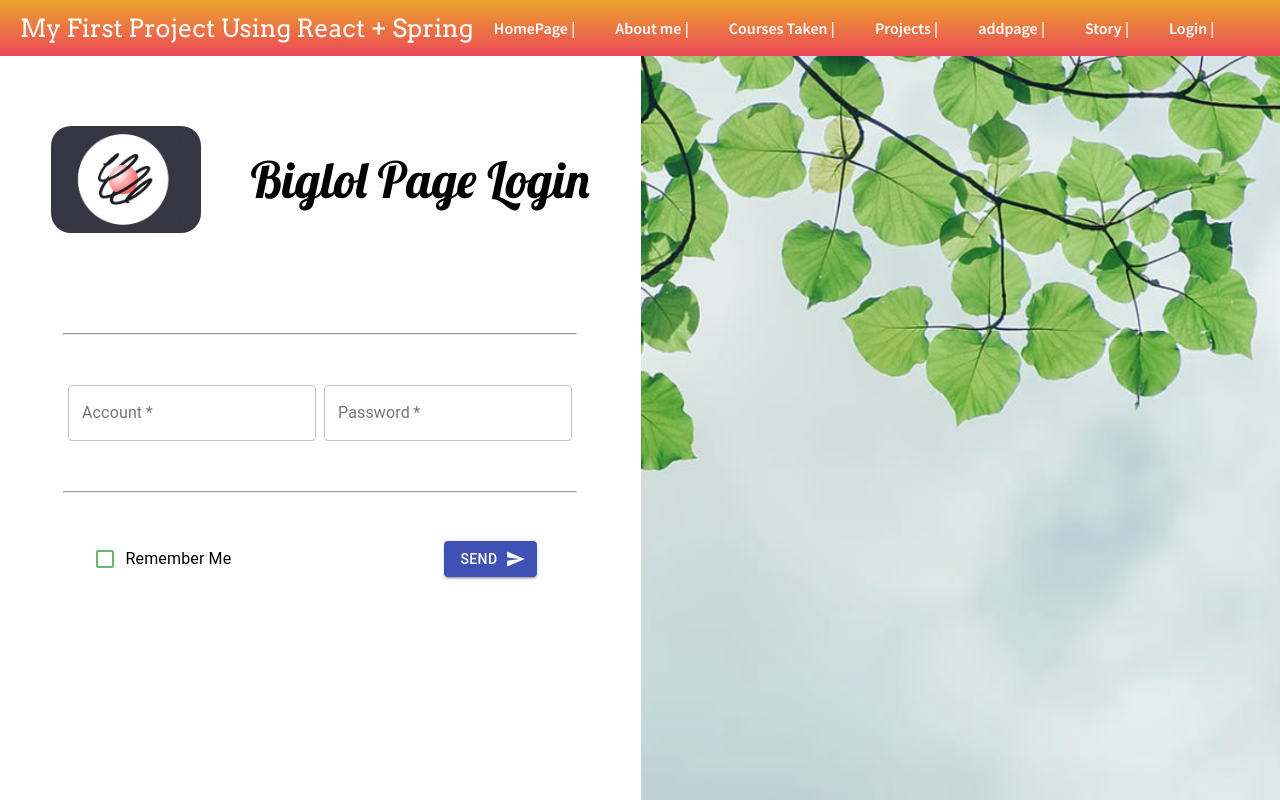
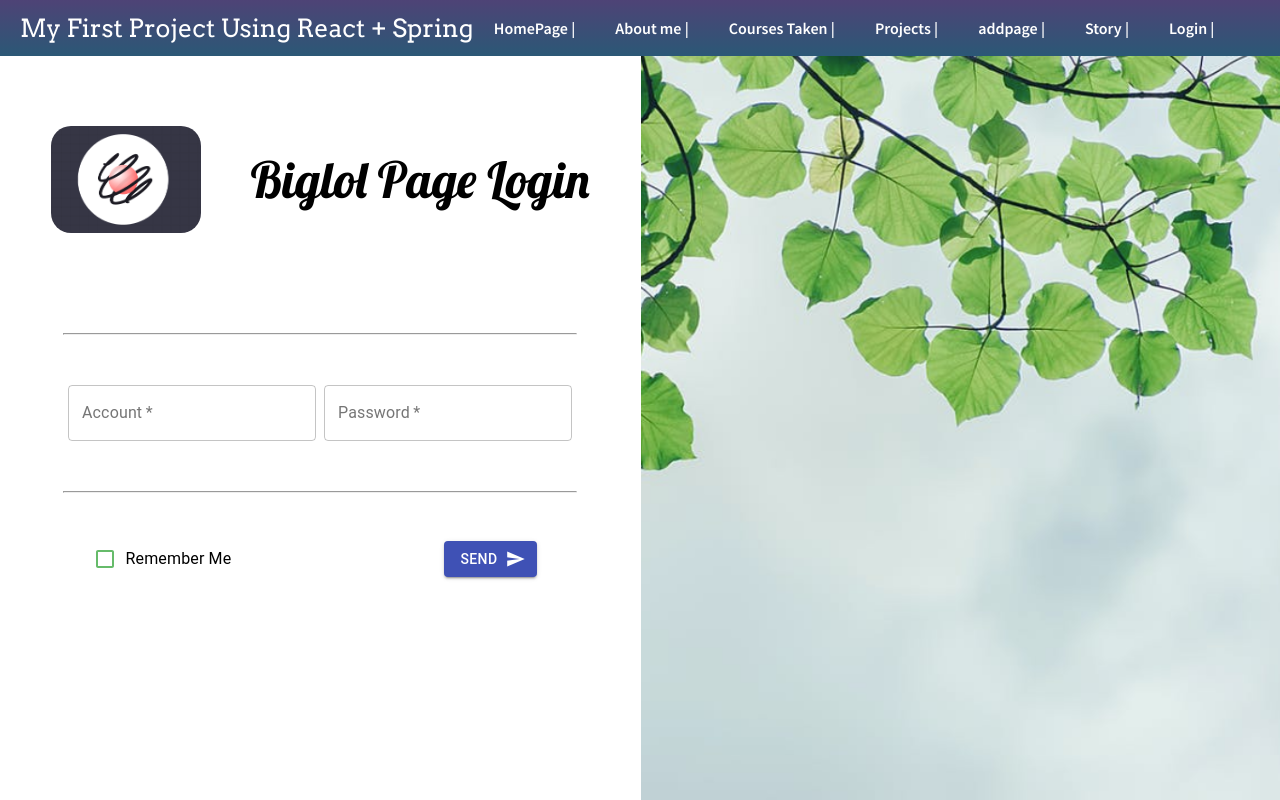
Before and after one commit to biglol10/BiglolPage_React, a React (Create React App) app: page /login in a window 1280 px wide. Built offline with nearby package versions, Linux system fonts and the light colour scheme.

Commit message:
header css changed

```diff
--- a/src/Header/Header.css
+++ b/src/Header/Header.css
@@ -17,7 +17,7 @@
 }
 
 .backBlack {
-  background: linear-gradient(to top, #ec4959, #eba32c);
+  background: linear-gradient(to top, #2b5876, #4e4376);
 }
 
 .home_text {
```
